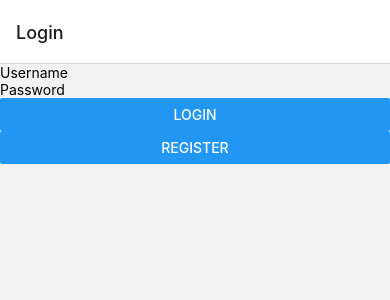
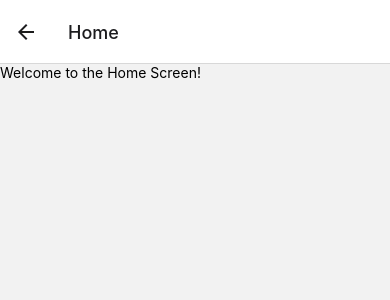
Before and after one commit to Bxhl1/Radioapp, a React Native app: screen /Home in a window 390 px wide. Shown: the top 300 px of the page. Built offline with nearby package versions, Linux system fonts and the light colour scheme.

Commit message:
home screen created

```diff
--- a/App.js
+++ b/App.js
@@ -4,6 +4,7 @@ import { createStackNavigator } from '@react-navigation/stack';
 
 import LoginScreen from './component/LoginScreen.js';
 import RegisterScreen from './component/RegisterScreen.js';
+import HomeScreen from './component/HomeScreen.js';
 
 
 
@@ -20,6 +21,7 @@ function App() {
       <Stack.Navigator>
         <Stack.Screen name="Login" component={LoginScreen} />
         <Stack.Screen name="Register" component={RegisterScreen} />
+        <Stack.Screen name="Home" component={HomeScreen} />
       </Stack.Navigator>
     </NavigationContainer>
   );
--- /dev/null
+++ b/component/HomeScreen.js
@@ -0,0 +1,12 @@
+import React from 'react';
+import { View, Text } from 'react-native';
+
+const HomeScreen = () => {
+  return (
+    <View>
+      <Text>Welcome to the Home Screen!</Text>
+    </View>
+  );
+};
+
+export default HomeScreen;
--- a/component/LoginScreen.js
+++ b/component/LoginScreen.js
@@ -12,7 +12,7 @@ const LoginScreen = () => {
 
   const handleLogin = async () => {
     try {
-      await signInWithEmailAndPassword(firebase.auth(), email, password);
+      await signInWithEmailAndPassword(firebase.auth, email, password);
       // Navigate to home screen or another screen upon successful login
     } catch (error) {
       console.error('Login error:', error);
```
